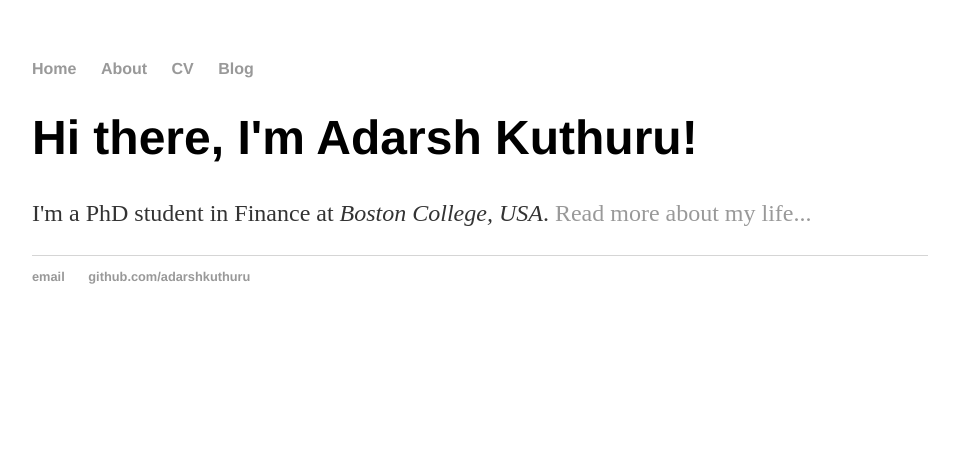
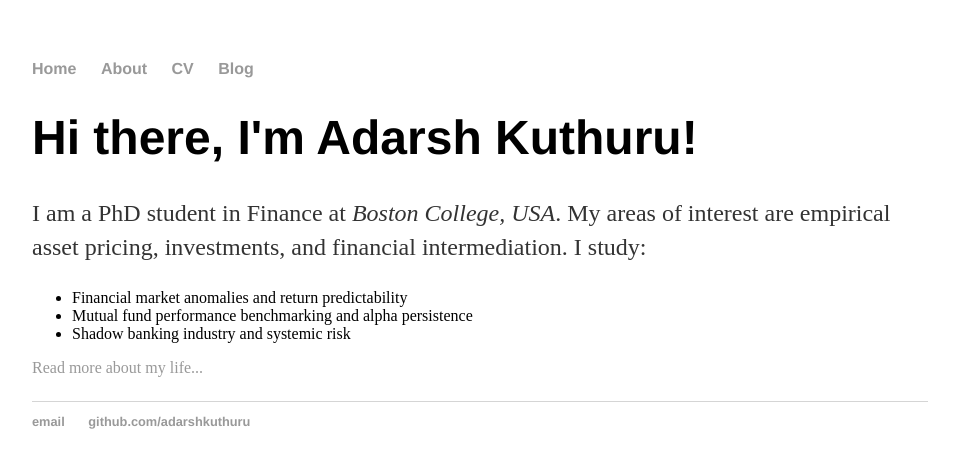
Before and after one commit to adarshkuthuru/website, a Jekyll site: the page index.html, which Jekyll copies as it is, in a window 1280 px wide. Shown: the top 468 px of the page, without its empty margins (160-1119 px from the left). Built offline with Jekyll 4.4.1, drawn with Linux system fonts in a browser that asks for light colours.

Commit message:
Update index.html

```diff
--- a/index.html
+++ b/index.html
@@ -18,7 +18,14 @@
 		<div class="container">
     		<div class="blurb">
         		<h1>Hi there, I'm Adarsh Kuthuru!</h1>
-				<p>I'm a PhD student in Finance at <em>Boston College, USA</em>. <a href="/about">Read more about my life...</a></p>
+				<p>I am a PhD student in Finance at <em>Boston College, USA</em>. My areas of interest are empirical asset pricing, investments, and financial intermediation.
+					I study:
+					<ul>
+					  <li>Financial market anomalies and return predictability</li>
+					  <li>Mutual fund performance benchmarking and alpha persistence</li>
+					  <li>Shadow banking industry and systemic risk</li>
+					</ul>
+			<a href="/about">Read more about my life...</a></p>
     		</div><!-- /.blurb -->
 		</div><!-- /.container -->
 		<footer>
```
